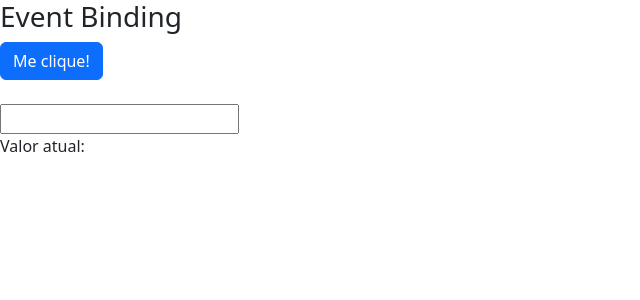
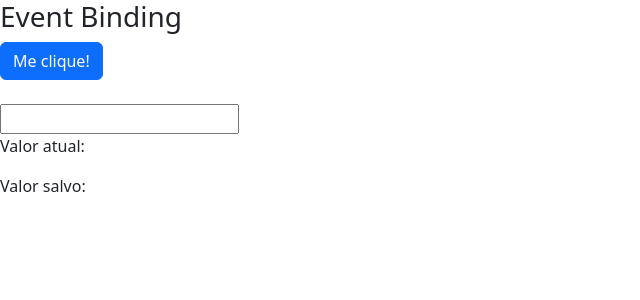
Before and after one commit to devFabioMats/formacao-angular, an Angular app in the folder data-binding/: page / in a window 1280 px wide. Shown: the top 300 px of the page, without its empty margins (0-640 px from the left). Built offline with nearby package versions, Linux system fonts and the light colour scheme.

Commit message:
escutando os cmapos

```diff
--- a/data-binding/src/app/data-binding/data-binding.component.html
+++ b/data-binding/src/app/data-binding/data-binding.component.html
@@ -61,9 +61,10 @@
 
             <br><br>
 
-            <input type="text" (keyup)="onKeyUp($event)"/>
+            <input type="text" (keyup)="onKeyUp($event)" (keyup.enter)="salvarValor($event.target.value)" (blur)="salvarValor($event.target.value)" />
 
             <p>Valor atual: {{ valorAtual }}</p>
+            <p>Valor salvo: {{ valorSalvo }}</p>
         </div>
     </article>
 </section>
--- a/data-binding/src/app/data-binding/data-binding.component.ts
+++ b/data-binding/src/app/data-binding/data-binding.component.ts
@@ -13,6 +13,8 @@ export class DataBindingComponent {
   urlImagem = 'http://lorempixel.com.br/500/400/?40'
 
   valorAtual: string = '';
+  valorSalvo: string = '';
+
 
   getValor() {
     return 1;
@@ -26,9 +28,11 @@ export class DataBindingComponent {
     window.alert('Botão clicado!');
   }
 
-  onKeyUp(evento: KeyboardEvent){
+  onKeyUp(evento: KeyboardEvent) {
+    this.valorAtual = (<HTMLInputElement>evento.target).value;
+  }
 
-    this.valorAtual = (<HTMLInputElement>evento.target).value;
-    console.log(this.valorAtual);
+  salvarValor(valor: string) {
+    this.valorSalvo = valor;
   }
 }
```
